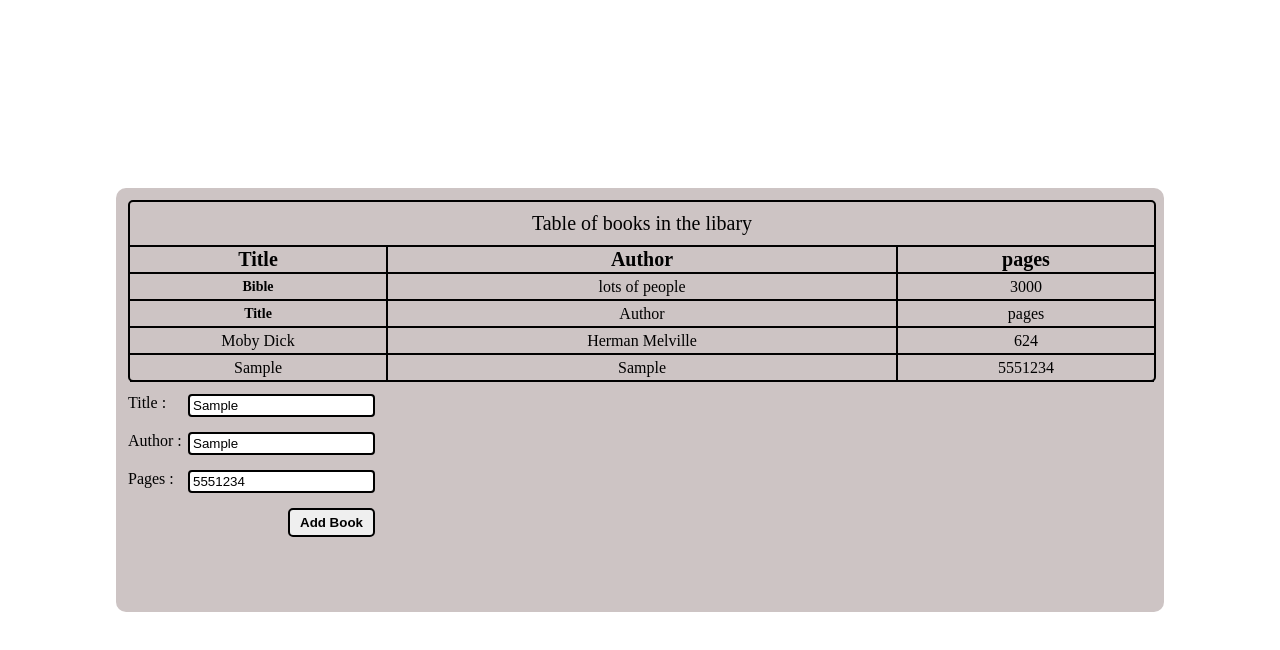
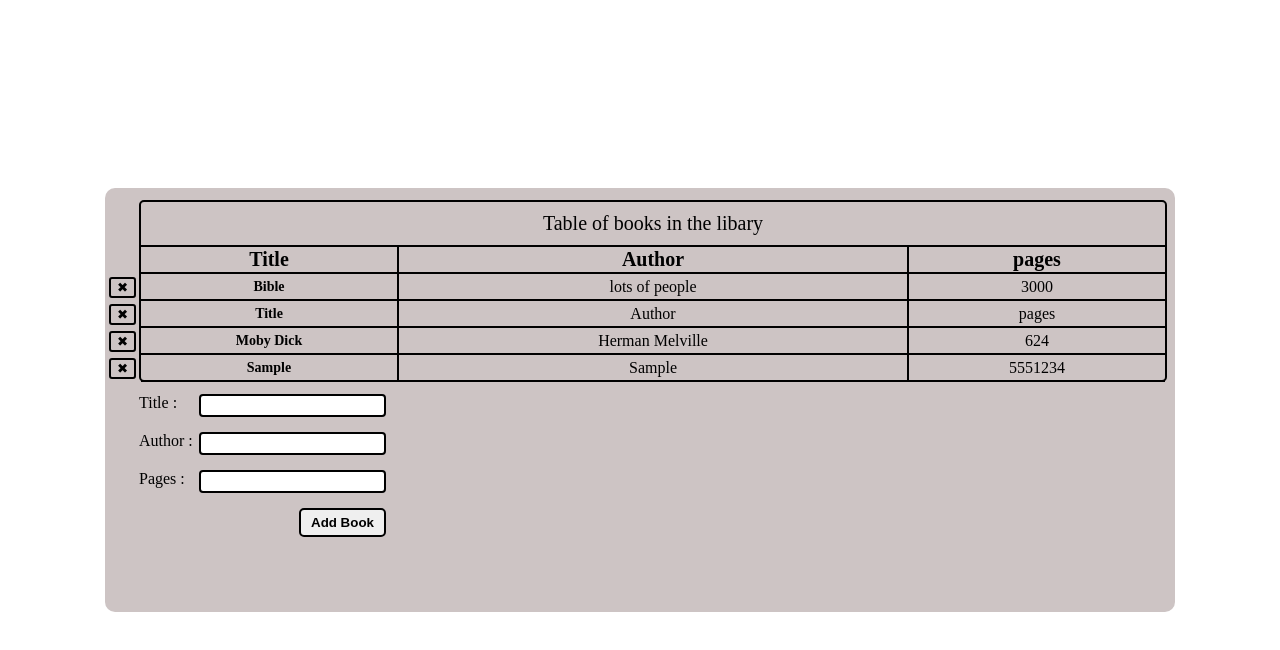
Before and after one commit to DogGotSwag/projectLibrary, a plain HTML site: page index.html in a window 1280 px wide. Both pictures are taken after typing "Sample", "Sample", "5551234" into the empty fields and a click on the button "Add Book". Drawn offline with Linux system fonts and the light colour scheme.

Commit message:
Add remove button
add css for the button and also adjusted display
table  func to add the button and also add class
to title in the function so css gets applied

```diff
--- a/index.html
+++ b/index.html
@@ -23,12 +23,15 @@
 
             <div class="tableBody">
                 <div class="row">
+                    <button class="remove">✖</button>
                     <div class="title">Bible</div>
                     <div class="author">lots of people</div>
                     <div>3000</div>
                 </div>
 
                 <div class="row">
+                    <button class="remove">✖</button>
+
                     <div class="title">Title</div>
                     <div class="author">Author</div>
                     <div>pages</div>
@@ -38,7 +41,7 @@
 
         </div>
 
-        <form method="get" action="">
+        <form method="get" action="" >
             <div>
                 <label for="bookTitle">Title :</label>
                 <input type="text" id="bookTitle">
@@ -54,7 +57,7 @@
                 <input type="tel" id="bookPages">
             </div>
 
-            <button type="button">Add Book</button>
+            <button type="button" class="addButton">Add Book</button>
 
         </form>
 
--- a/script.js
+++ b/script.js
@@ -17,10 +17,16 @@ let tableBody = document.querySelector('.tableBody');
 
 function displayTable( array, index = 0 ){
     for( let i = index; i < array.length ; i++ ){
+
+        let removeButton = document.createElement('button');
+        removeButton.innerText = '✖';
+        removeButton.className = 'remove';
+
         let newRow = document.createElement('div');
         newRow.className = 'row';
 
         let title = document.createElement('div');
+        title.className = 'title';
         title.innerText = array[i].title;
 
         let author = document.createElement('div');
@@ -29,6 +35,8 @@ function displayTable( array, index = 0 ){
 
         let pages = document.createElement('div');
         pages.innerText = array[i].pages;
+
+        newRow.appendChild(removeButton);
 
         newRow.appendChild(title);
         newRow.appendChild(author);
@@ -48,19 +56,21 @@ addBookToLibrary(moby);
 
 displayTable( myLibrary);
 
-let button = document.querySelector('button');
+let button = document.querySelector('.addButton');
 
 let titleInput = document.querySelector('#bookTitle');
 let authorInput = document.querySelector('#bookAuthor');
 let pagesInput = document.querySelector('#bookPages');
 
 button.addEventListener('click', () =>{
-    console.log(titleInput.value);
-    console.log(authorInput.value);
-    console.log(pagesInput.value);
+
 
     let obj = new Book(titleInput.value, authorInput.value, pagesInput.value);
     currentBooks++;
+
+    titleInput.value = '';
+    authorInput.value = '';
+    pagesInput.value = '';
 
     addBookToLibrary(obj);
 
--- a/style.css
+++ b/style.css
@@ -19,6 +19,7 @@ body{
     padding: 12px;
     border-radius: 10px;
     height: auto;
+    padding-left: 34px;
 }
 
 .table{
@@ -56,6 +57,18 @@ body{
     display: grid;
     grid-auto-flow: column;
     grid-template-columns: 1fr 2fr 1fr;
+    position: relative;
+}
+
+.remove{
+    position: absolute;
+    left:-32px;
+    top: 3px;
+    border: 2px solid black;
+    background-color: transparent;
+    color: black;
+    cursor: pointer;
+    border-radius: 3px;
 }
 
 .head div, .tableBody div{
@@ -101,7 +114,7 @@ input{
     padding: 2px 3px
 }
 
-button{
+.addButton{
     border: 2px black solid;
     padding: 5px 10px;
     border-radius: 5px;
```
